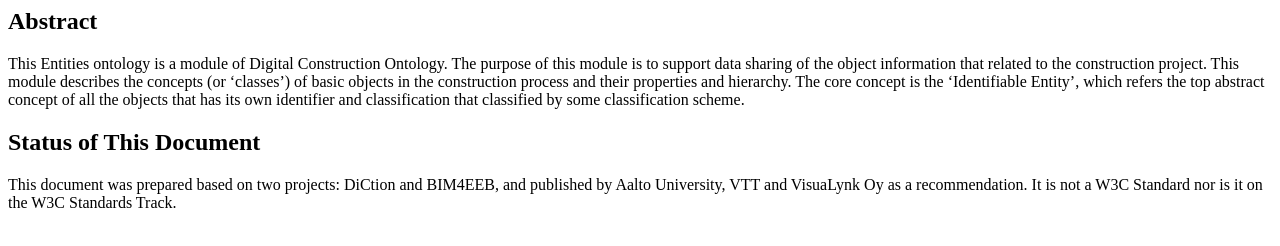
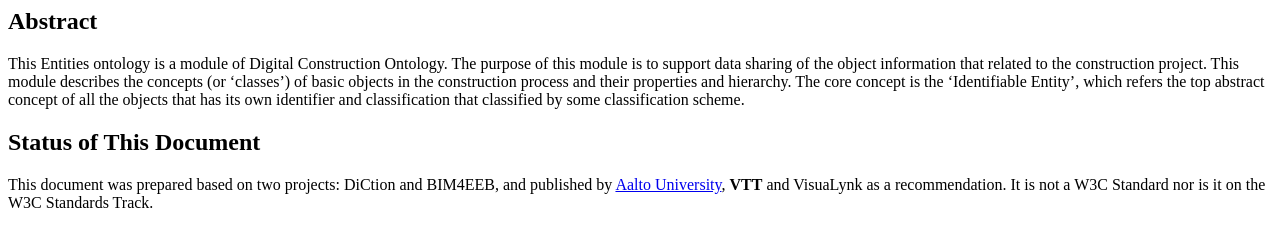
Before and after one commit to digitalconstruction/Entities, a plain HTML site: page sections/abstract-en.html in a window 1280 px wide. Drawn offline with Linux system fonts and the light colour scheme.

Commit message:
Update abstract-en.html

```diff
--- a/sections/abstract-en.html
+++ b/sections/abstract-en.html
@@ -2,5 +2,5 @@
 <h2>Abstract</h2><span class="markdown">
 This Entities ontology is a module of Digital Construction Ontology. The purpose of this module is to support data sharing of the object information that related to the construction project. This module describes the concepts (or ‘classes’) of basic objects in the construction process and their properties and hierarchy. The core concept  is the ‘Identifiable Entity’, which refers the top abstract concept of all the objects that has its own identifier and  classification that classified by some classification scheme.</span>
 <h2>Status of This Document</h2><span class="markdown">
-  This document was prepared based on two projects: DiCtion and BIM4EEB, and published by Aalto University, VTT and VisuaLynk Oy as a recommendation. It is not a W3C Standard nor is it on the W3C Standards Track.</span>
+  This document was prepared based on two projects: DiCtion and BIM4EEB, and published by <a href="https://www.aalto.fi/en">Aalto University</a>, <b href="https://www.vttresearch.com">VTT</b> and <c href="https://visualynk.com/#/">VisuaLynk</c> as a recommendation. It is not a W3C Standard nor is it on the W3C Standards Track.</span>
 </html>
```
